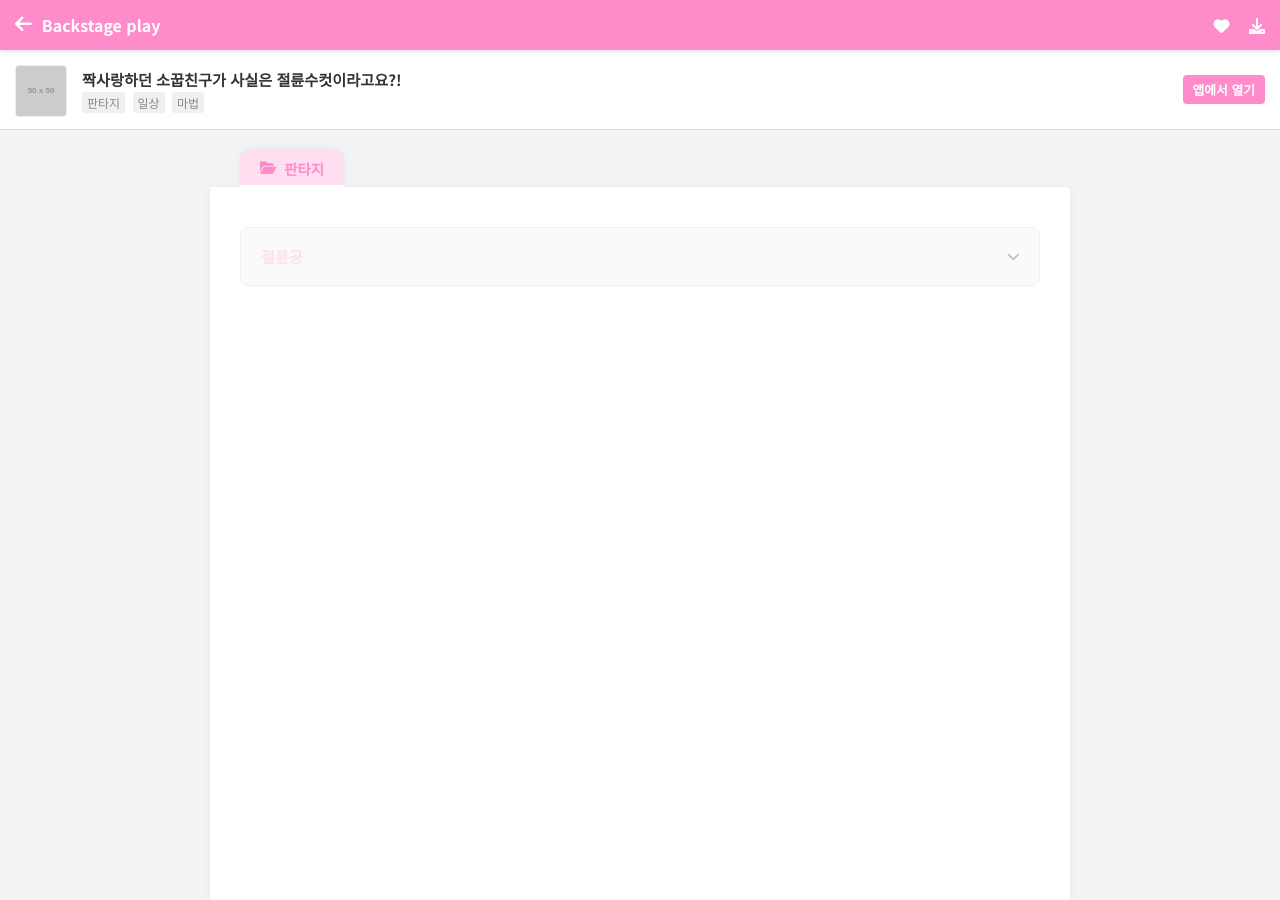
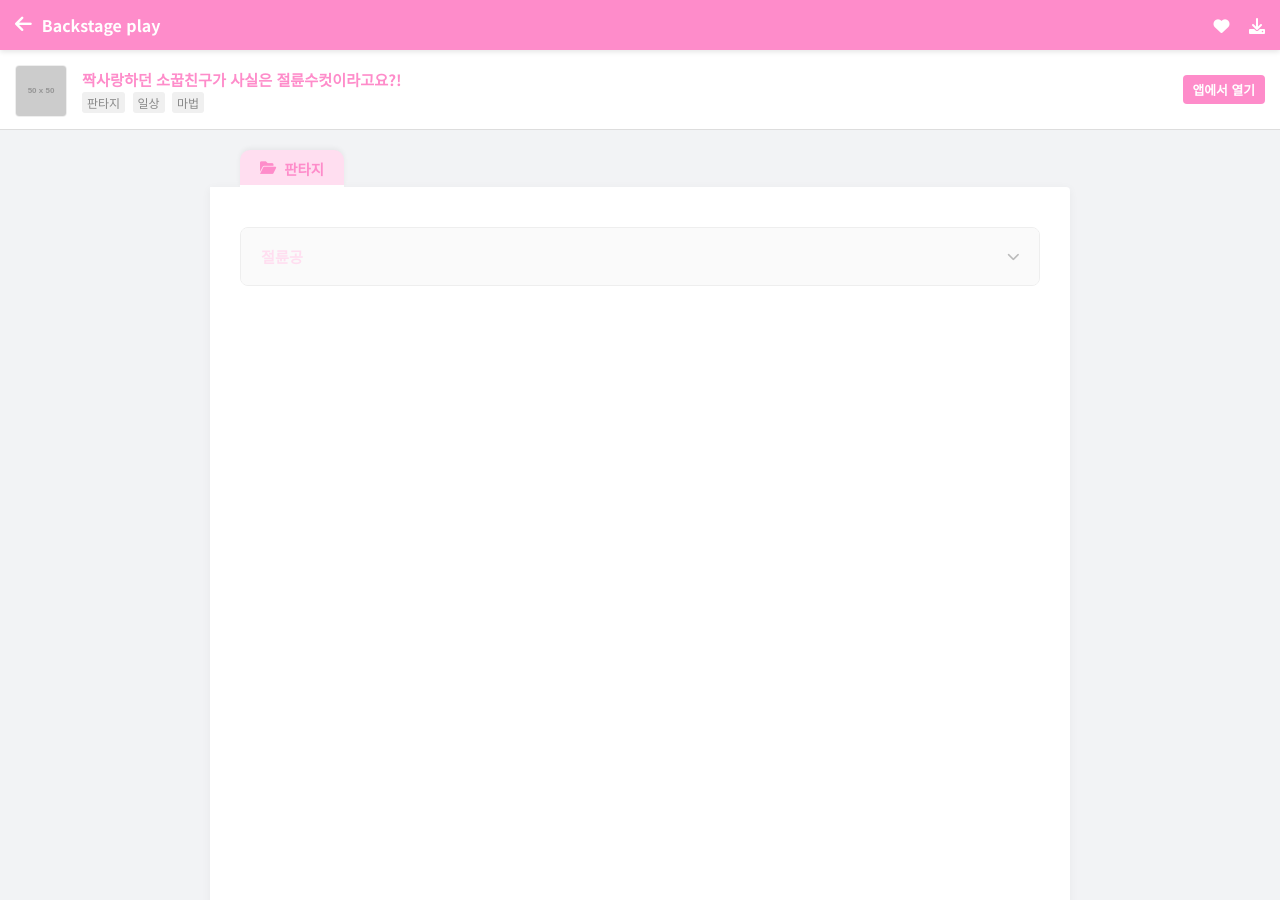
Before and after one commit to narelim/mag-ross-archive, a Jekyll site: the page built from secretposts/dmar20250004.md, in a window 1280 px wide and 900 px high. Built offline with Jekyll 4.4.1, drawn with Linux system fonts in a browser that asks for light colours.

Commit message:
Update play-viewer.html

```diff
--- a/_layouts/play-viewer.html
+++ b/_layouts/play-viewer.html
@@ -14,7 +14,7 @@
             margin: 0;
             padding-top: 130px; /* 헤더 높이만큼 띄우기 */
             font-family: 'Noto Sans KR', sans-serif;
-            color: #333;
+            color: #FE8CCA;
         }
 
         /* 1. 🔵 최상단 파란 헤더 (DLsite Play 느낌) */
```
